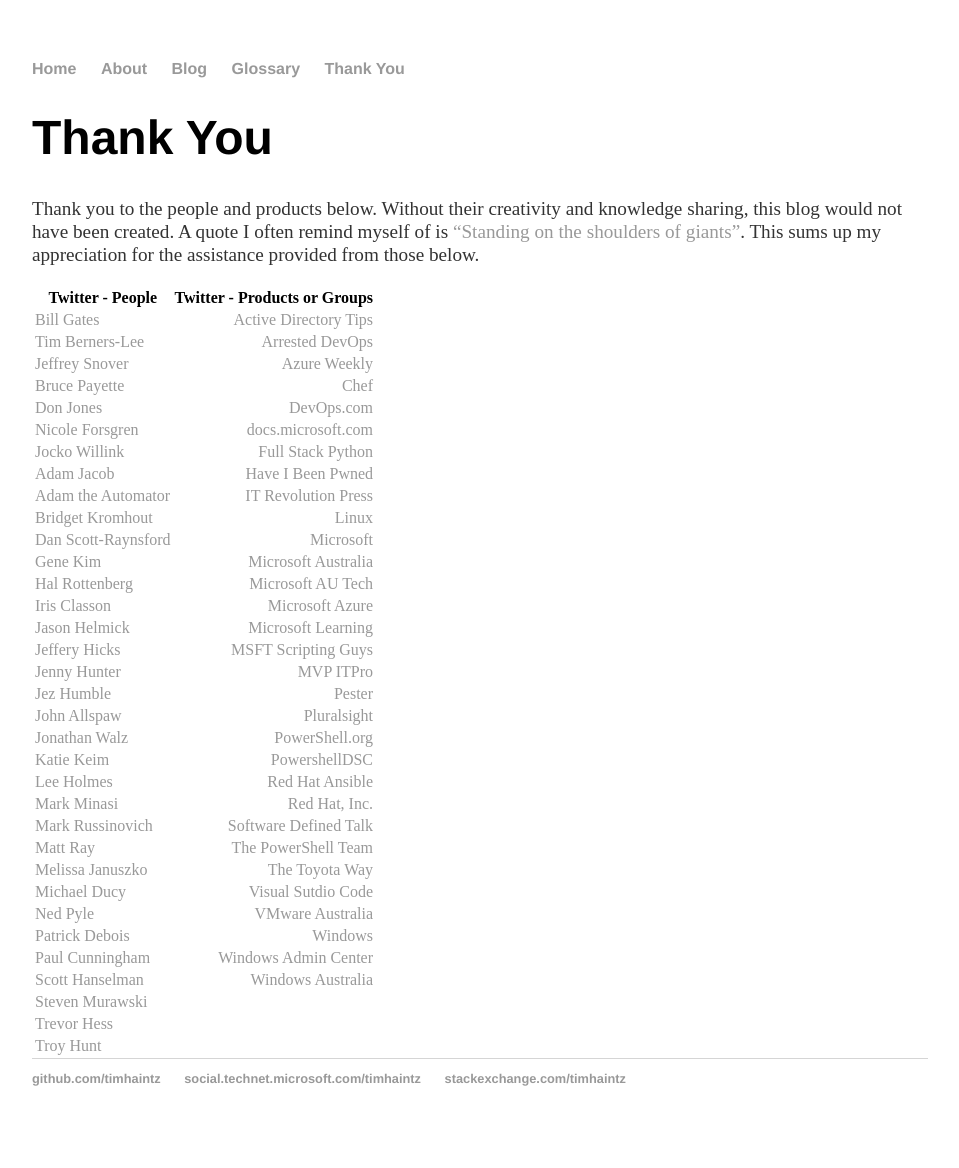
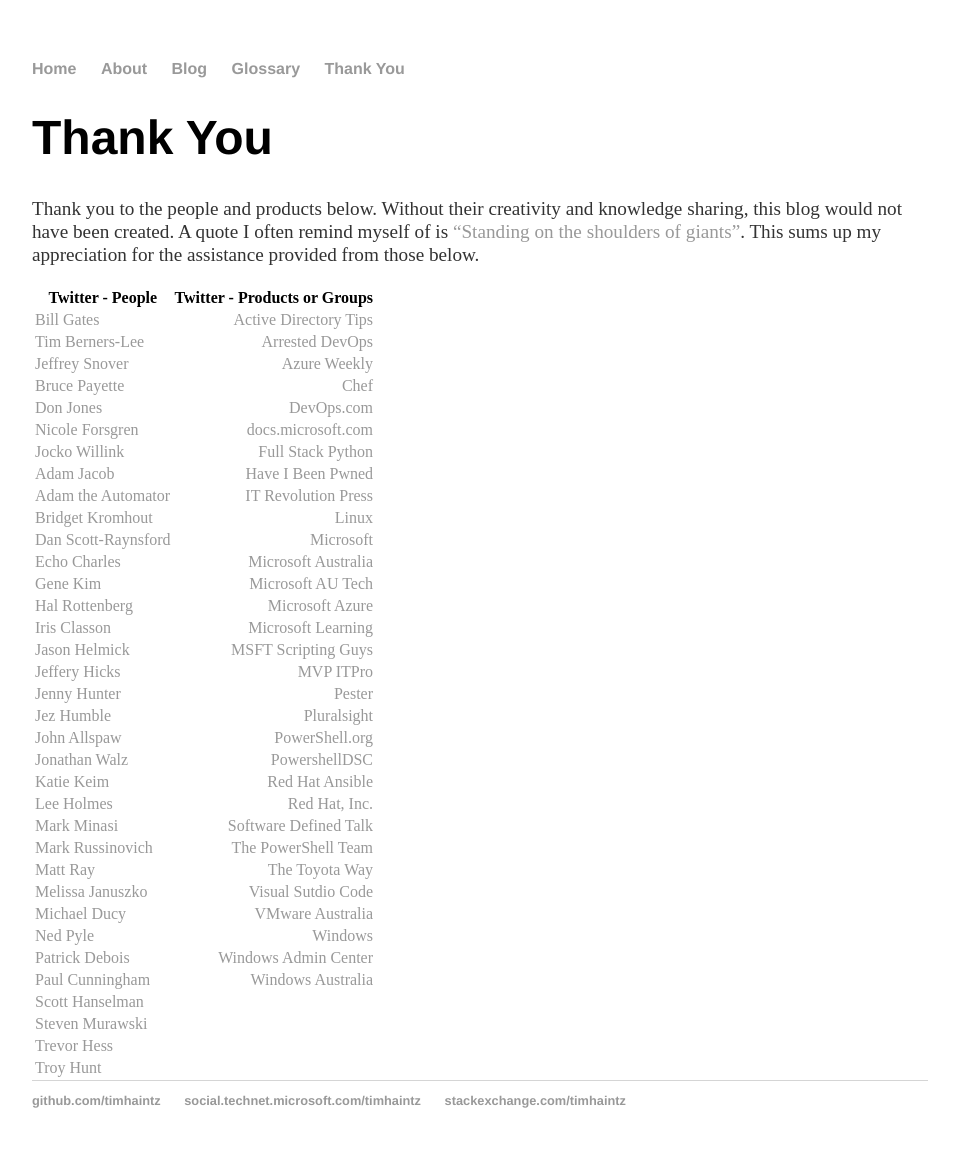
Before and after one commit to timhaintz/timhaintz.github.io, a Jekyll site: the page built from thankyou/index.md, in a window 1280 px wide. Shown: the whole page, without its empty margins (160-1119 px from the left). Built offline with Jekyll 4.4.1, drawn with Linux system fonts in a browser that asks for light colours; before the commit the page ends 1146 px from its top, so only the background shows below that.

Commit message:
Update index.md

```diff
--- a/thankyou/index.md
+++ b/thankyou/index.md
@@ -20,26 +20,27 @@
 |[Adam the Automator](https://twitter.com/adbertram)|[IT Revolution Press](https://twitter.com/ITRevBooks)|
 |[Bridget Kromhout](https://twitter.com/bridgetkromhout)|[Linux](https://twitter.com/Linux)|
 |[Dan Scott-Raynsford](https://twitter.com/dscottraynsford)|[Microsoft](https://twitter.com/Microsoft)|
-|[Gene Kim](https://twitter.com/RealGeneKim)|[Microsoft Australia](https://twitter.com/MicrosoftAU)|
-|[Hal Rottenberg](https://twitter.com/halr9000)|[Microsoft AU Tech](https://twitter.com/MicrosoftAUTech)|
-|[Iris Classon](https://twitter.com/IrisClasson)|[Microsoft Azure](https://twitter.com/Azure)|
-|[Jason Helmick](https://twitter.com/theJasonHelmick)|[Microsoft Learning](https://twitter.com/MSLearning)|
-|[Jeffery Hicks](https://twitter.com/JeffHicks)|[MSFT Scripting Guys](https://twitter.com/ScriptingGuys)|
-|[Jenny Hunter](https://twitter.com/MsftJenny)|[MVP ITPro](https://twitter.com/mvpitpro)|
-|[Jez Humble](https://twitter.com/jezhumble)|[Pester](https://twitter.com/PSPester)|
-|[John Allspaw](https://twitter.com/allspaw)|[Pluralsight](https://twitter.com/pluralsight)|
-|[Jonathan Walz](https://twitter.com/jonwalz)|[PowerShell.org](https://twitter.com/PSHOrg)|
-|[Katie Keim](https://twitter.com/katiedsc)|[PowershellDSC](https://twitter.com/PowershellDSC_)|
-|[Lee Holmes](https://twitter.com/Lee_Holmes)|[Red Hat Ansible](https://twitter.com/ansible)|
-|[Mark Minasi](https://twitter.com/mminasi)|[Red Hat, Inc.](https://twitter.com/RedHat)|
-|[Mark Russinovich](https://twitter.com/markrussinovich)|[Software Defined Talk](https://twitter.com/SoftwareDefTalk)|
-|[Matt Ray](https://twitter.com/mattray)|[The PowerShell Team](https://twitter.com/PowerShell_Team)|
-|[Melissa Januszko](https://twitter.com/thedevopsdiva)|[The Toyota Way](https://twitter.com/The_Toyota_Way)|
-|[Michael Ducy](https://twitter.com/mfdii)|[Visual Sutdio Code](https://twitter.com/code)|
-|[Ned Pyle](https://twitter.com/NerdPyle)|[VMware Australia](https://twitter.com/VMwareAU)|
-|[Patrick Debois](https://twitter.com/patrickdebois)|[Windows](https://twitter.com/Windows)|
-|[Paul Cunningham](https://twitter.com/PaulCunningham)|[Windows Admin Center](https://twitter.com/servermgmt)|
-|[Scott Hanselman](https://twitter.com/shanselman)|[Windows Australia](https://twitter.com/WindowsAU)|
+|[Echo Charles](https://twitter.com/echocharles)|[Microsoft Australia](https://twitter.com/MicrosoftAU)|
+|[Gene Kim](https://twitter.com/RealGeneKim)|[Microsoft AU Tech](https://twitter.com/MicrosoftAUTech)|
+|[Hal Rottenberg](https://twitter.com/halr9000)|[Microsoft Azure](https://twitter.com/Azure)|
+|[Iris Classon](https://twitter.com/IrisClasson)|[Microsoft Learning](https://twitter.com/MSLearning)|
+|[Jason Helmick](https://twitter.com/theJasonHelmick)|[MSFT Scripting Guys](https://twitter.com/ScriptingGuys)|
+|[Jeffery Hicks](https://twitter.com/JeffHicks)|[MVP ITPro](https://twitter.com/mvpitpro)|
+|[Jenny Hunter](https://twitter.com/MsftJenny)|[Pester](https://twitter.com/PSPester)|
+|[Jez Humble](https://twitter.com/jezhumble)|[Pluralsight](https://twitter.com/pluralsight)|
+|[John Allspaw](https://twitter.com/allspaw)|[PowerShell.org](https://twitter.com/PSHOrg)|
+|[Jonathan Walz](https://twitter.com/jonwalz)|[PowershellDSC](https://twitter.com/PowershellDSC_)|
+|[Katie Keim](https://twitter.com/katiedsc)|[Red Hat Ansible](https://twitter.com/ansible)|
+|[Lee Holmes](https://twitter.com/Lee_Holmes)|[Red Hat, Inc.](https://twitter.com/RedHat)|
+|[Mark Minasi](https://twitter.com/mminasi)|[Software Defined Talk](https://twitter.com/SoftwareDefTalk)|
+|[Mark Russinovich](https://twitter.com/markrussinovich)|[The PowerShell Team](https://twitter.com/PowerShell_Team)|
+|[Matt Ray](https://twitter.com/mattray)|[The Toyota Way](https://twitter.com/The_Toyota_Way)|
+|[Melissa Januszko](https://twitter.com/thedevopsdiva)|[Visual Sutdio Code](https://twitter.com/code)|
+|[Michael Ducy](https://twitter.com/mfdii)|[VMware Australia](https://twitter.com/VMwareAU)|
+|[Ned Pyle](https://twitter.com/NerdPyle)|[Windows](https://twitter.com/Windows)|
+|[Patrick Debois](https://twitter.com/patrickdebois)|[Windows Admin Center](https://twitter.com/servermgmt)|
+|[Paul Cunningham](https://twitter.com/PaulCunningham)|[Windows Australia](https://twitter.com/WindowsAU)|
+|[Scott Hanselman](https://twitter.com/shanselman)|
 |[Steven Murawski](https://twitter.com/StevenMurawski)|
 |[Trevor Hess](https://twitter.com/trevorghess)|
 |[Troy Hunt](https://twitter.com/troyhunt)|
```
